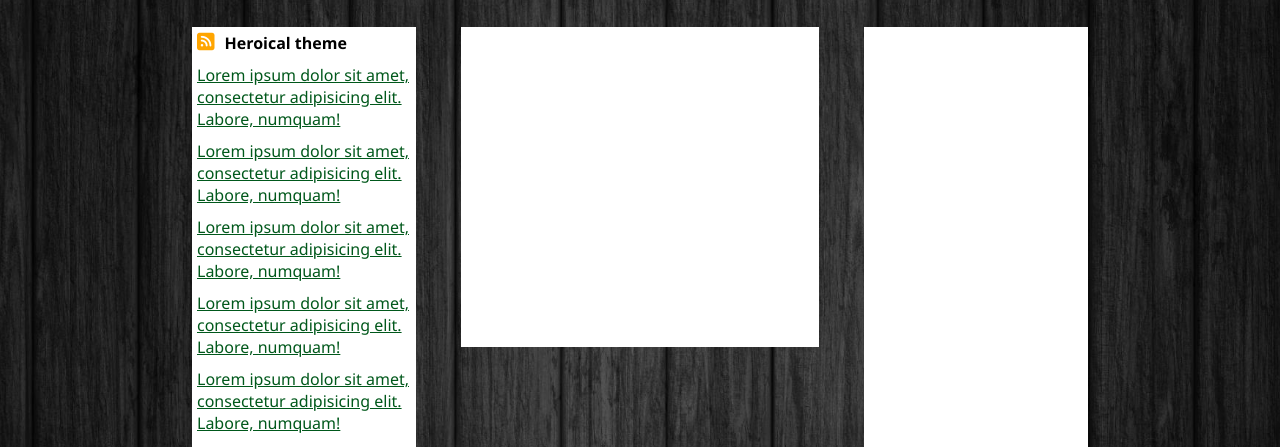
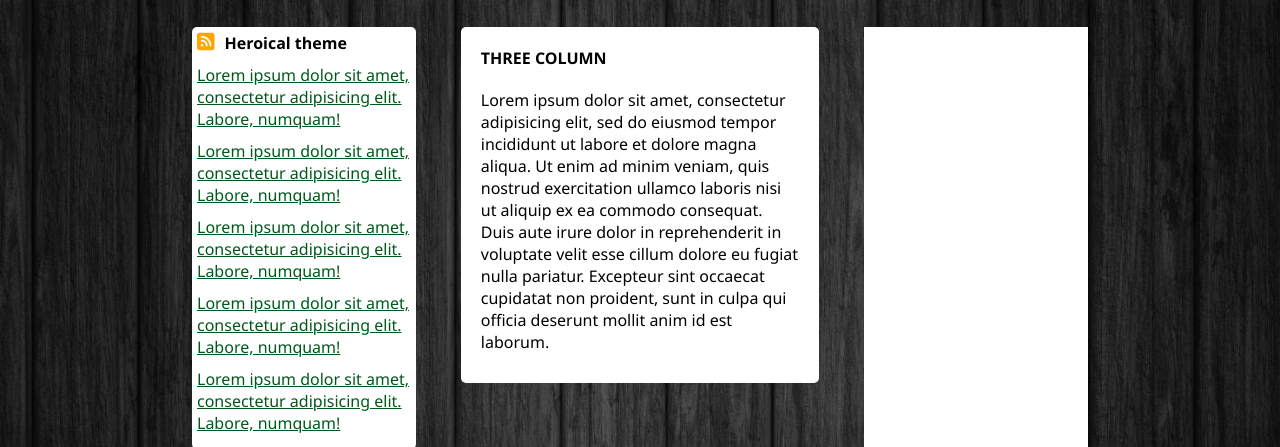
Before and after one commit to PierluigiBarocci/htmlcss-struttura-wp, a plain HTML site: page index.html in a window 1280 px wide. Shown: the part 353-800 px from the top of the page. Drawn offline with Linux system fonts and the light colour scheme.

Commit message:
Corpo Centrale Completato

```diff
--- a/index.html
+++ b/index.html
@@ -45,7 +45,8 @@
                 </aside>
 
                 <div class="central">
-
+                    <h1>Three Column</h1>
+                    <p>Lorem ipsum dolor sit amet, consectetur adipisicing elit, sed do eiusmod tempor incididunt ut labore et dolore magna aliqua. Ut enim ad minim veniam, quis nostrud exercitation ullamco laboris nisi ut aliquip ex ea commodo consequat. Duis aute irure dolor in reprehenderit in voluptate velit esse cillum dolore eu fugiat nulla pariatur. Excepteur sint occaecat cupidatat non proident, sunt in culpa qui officia deserunt mollit anim id est laborum.</p>
                 </div>
             </main>
 
--- a/style.css
+++ b/style.css
@@ -97,6 +97,7 @@ main {
     width: 25%;
     height: 40%;
     padding: 5px;
+    border-radius: 5px;
 }
 
 .aside_first i {
@@ -134,8 +135,20 @@ main {
 .central {
     background-color: white;
     width: 40%;
-    height: 40vh;
+    height: 40%;
     margin: auto;
+    padding: 10px;
+    border-radius: 5px;
+}
+
+.central p {
+    margin: 20px 10px;
+}
+
+.central h1 {
+    text-transform: uppercase;
+    font-size: 16px;
+    margin: 10px;
 }
 
 .aside_second {
@@ -159,6 +172,7 @@ footer {
     background-color: white;
     height: 20vh;
     margin: 30px auto;
+    border-radius: 5px;
 }
 
 #footer_top {
```
